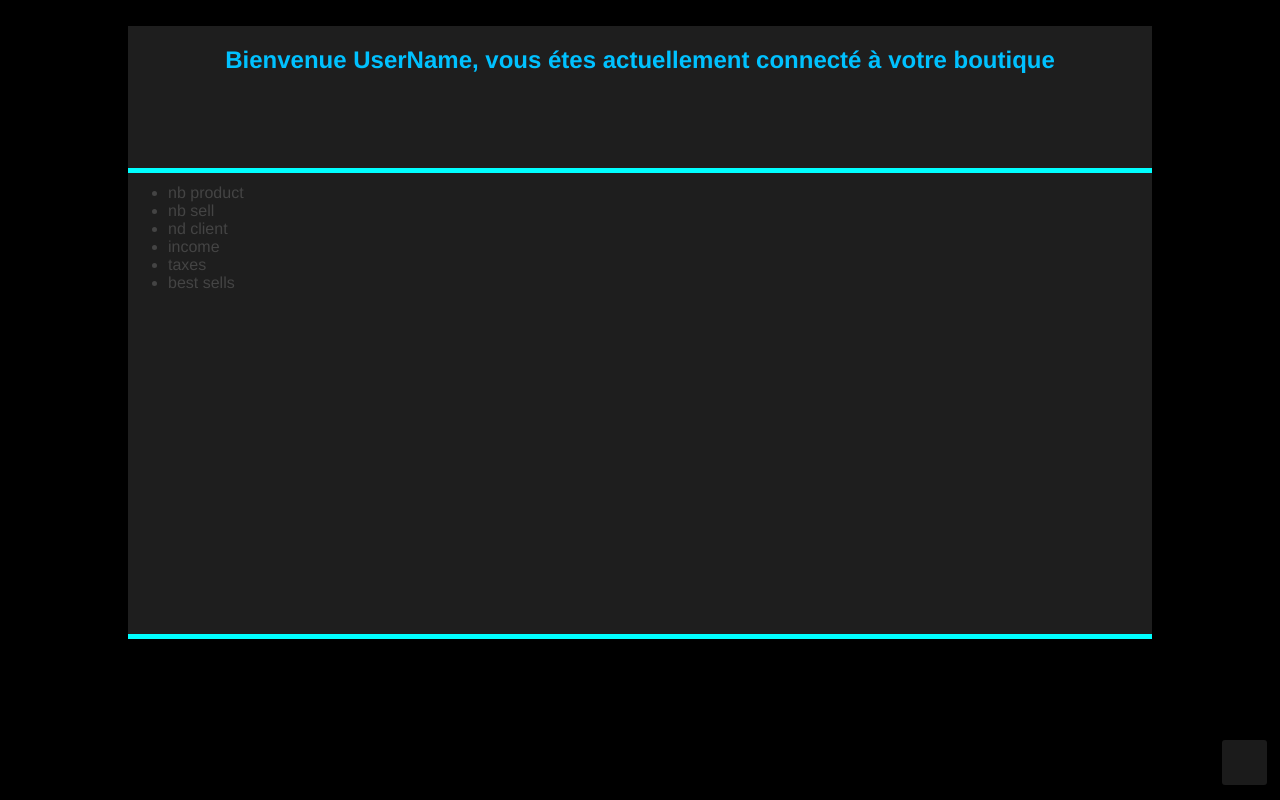
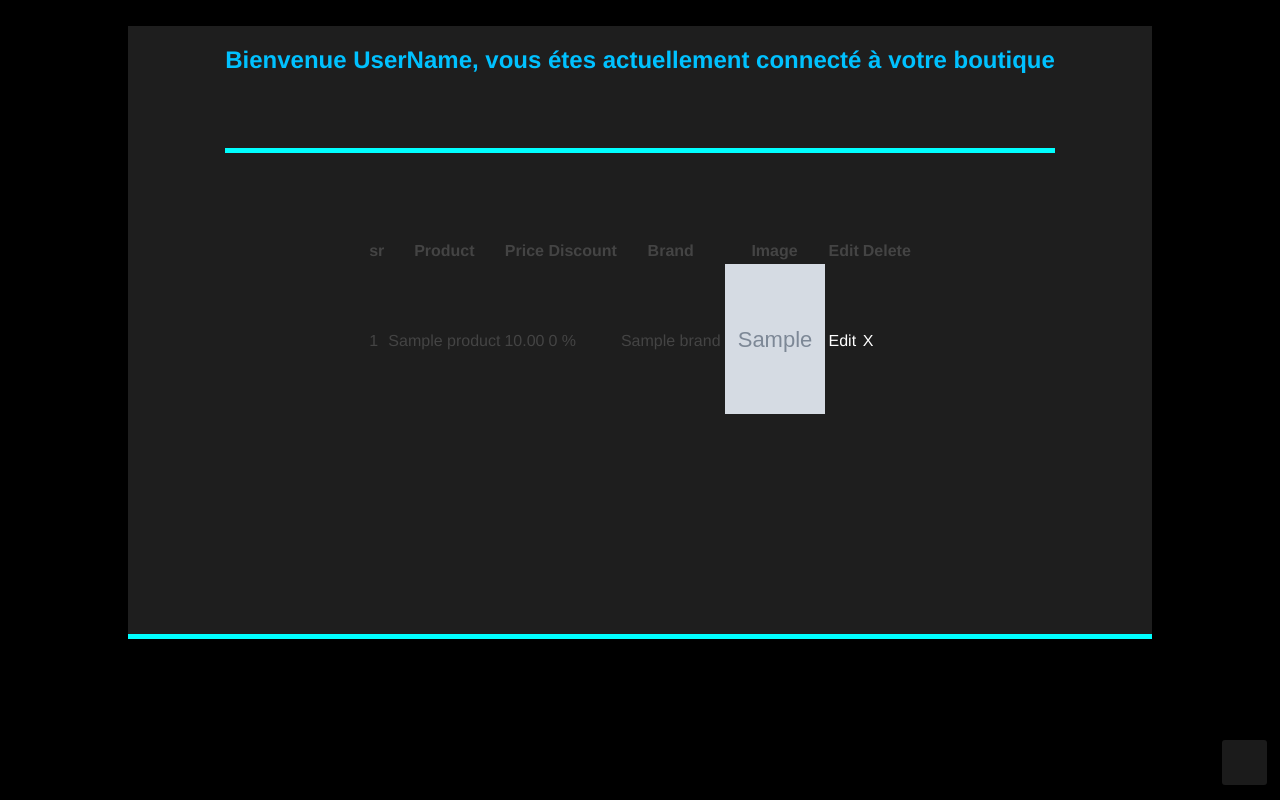
Before and after one commit to zocainViken/flask_base_shop, a Flask app: page /admin in a window 1280 px wide. Run offline with Flask 2, Linux system fonts and the light colour scheme; a user stored in the database is signed in; tables that the repository leaves empty hold one stand-in row (values such as "Sample post"); grey boxes marked "Sample" are stand-in pictures.

Commit message:
basic front end admin
endings the base front end of the entire administration section,   needs some polishing at some point

```diff
--- a/shop/admin/routes.py
+++ b/shop/admin/routes.py
@@ -52,7 +52,7 @@ def category():
         return redirect(url_for('login'))
 
     category = Category.query.order_by(Category.id.desc()).all()
-    return render_template('admin/brand.html', title='category page', category=category )
+    return render_template('admin/category.html', title='category page', category=category )
 
 
 
--- a/shop/static/css/main.css
+++ b/shop/static/css/main.css
@@ -128,6 +128,7 @@ input[type="submit"]{
 
 section#main_screen{
     width: 80%;
+    left: 10%;
     min-height: 320px;
     height: 76vh;
     margin-top: 26px;
@@ -135,6 +136,11 @@ section#main_screen{
     box-shadow: 0px 5px cyan;
     position: relative;
     transition: 0.9s ease;
+
+    display: flex;
+    flex-direction: column;
+    justify-content: center;
+    align-items: center;
 }
 section#main_screen.show{
     left: 22%;
@@ -147,6 +153,9 @@ div.banner{
     text-align: center;
     background-color: #1e1e1e;
     box-shadow: 0px 5px cyan;
+
+    position: absolute;
+    top: 0;
 }
 
 
@@ -161,6 +170,7 @@ div.banner{
     border-radius: 3px;
     cursor: pointer;
     transition: 0.6s ease;
+    z-index: 10;
 }
 .btn span{
     color: magenta;
@@ -217,10 +227,10 @@ nav ul li a{
     width: 100%;
 }
 nav ul li a:hover{
-    color: magenta;
+    color: cyan;
     background-color: #1e1e1e;
-    border-right: 2px solid magenta;
-    border-left: 2px solid magenta;
+    border-right: 2px solid cyan;
+    border-left: 2px solid cyan;
 }
 nav ul ul{
     position: static;
--- a/shop/templates/admin/admin.html
+++ b/shop/templates/admin/admin.html
@@ -5,7 +5,7 @@
 <body>
 
 
-    <div class="screen_adminarea">
+
 
         {% include 'admin/navigation.html' %}
         <!--
@@ -84,15 +84,35 @@
             <div class="banner">
                 <h2 class="welcome_message">Bienvenue UserName, vous étes actuellement connecté à votre boutique</h2>
             </div>
-            <div>
-                <ul>
-                    <li>nb product</li>
-                    <li>nb sell</li>
-                    <li>nd client</li>
-                    <li>income</li>
-                    <li>taxes</li>
-                    <li>best sells</li>
-                </ul>
+            <div class="product_container">
+                <table>
+                    <thead>
+                        <th>sr</th>
+                        <th>Product</th>
+                        <th>Price</th>
+                        <th>Discount</th>
+                        <th>Brand</th>
+                        <th>Image</th>
+                        <th>Edit</th>
+                        <th>Delete</th>
+                    </thead>
+                    <tbody>
+                        {% for product in products %}
+                        <tr>
+                            <td>{{loop.index}}</td>
+                            <td>{{product.name}}</td>
+                            <td>{{product.price}}</td>
+                            <td>{{product.discount}} %</td>
+                            <td>{{product.brand.name}}</td>
+                            <td><img src="{{url_for('static', filename='images/' + product.image_1)}}", width="100", height="150"></td>
+                            <td><a href="{{url_for('updateproduct', id=product.id)}}">Edit</a></td>
+                            <td>
+                                <a href="{{url_for('deleteproduct', id=product.id)}}"> X </a>
+                            </td>
+                        </tr>
+                        {% endfor %}
+                    </tbody>
+                </table>
             </div>
         </section>
         <script type="text/javascript">
@@ -103,7 +123,7 @@
             };
 
         </script>
-    </div>
+
 
 
 </body>
--- a/shop/templates/admin/navigation.html
+++ b/shop/templates/admin/navigation.html
@@ -17,7 +17,7 @@
 -->
 <nav id="sidebar" class="sidebar">
     <div class="text">
-        ShopName
+        SkullWatch
     </div>
     <ul>
         <li><a href="/admin">administration</a></li>
@@ -28,8 +28,9 @@
                 <span id='first' class="fas fa-caret-down first"></span>
             </a>
             <ul id="product-show" class="product-show">
-                <li><a href="/addproduct">add product</a></li>
-                <li><a href='#'>del product</a></li>
+                <li><a href="/addproduct">add</a></li>
+                <!--<li><a href='/updateproduct'>update</a></li>
+                <li><a href='/deleteproduct'>delete</a></li>-->
             </ul>
         </li>
         <li>
```
Also changed, not shown: shop/templates/admin/brand.html (+13 -1 lines), shop/templates/admin/category.html (+14 -11 lines), shop/templates/products/addbrand.html (+20 -8 lines), shop/templates/products/addcat.html (+19 -8 lines), shop/templates/products/addproduct.html (+4 -5 lines), shop/templates/products/updateproducts.html (+9 -3 lines), shop/static/images/watch.PNG (added), shop/static/images/watch_orange.PNG (added), 1 other file.
